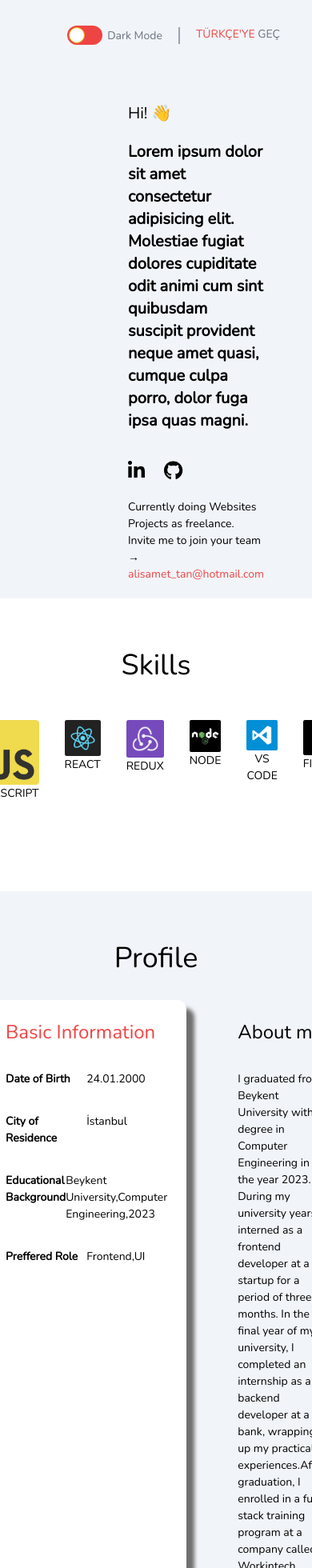
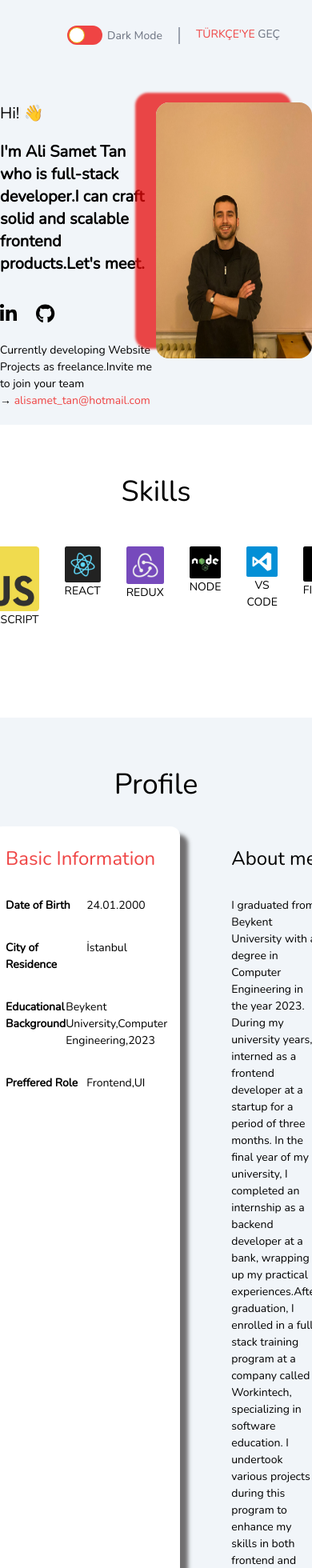
Before and after one commit to alisamettan/web-sayfam, a React (Vite) app: page / in a window 390 px wide. Shown: the top 1960 px of the page at 80% size. Built offline with nearby package versions, Linux system fonts and the light colour scheme; no server answers.

Commit message:
Language değişimi için context dosyası oluşturuldu ve responsive ayarlar yapıldı.

```diff
--- a/package.json
+++ b/package.json
@@ -14,6 +14,7 @@
     "@fortawesome/free-brands-svg-icons": "^6.5.1",
     "@fortawesome/free-solid-svg-icons": "^6.5.1",
     "@fortawesome/react-fontawesome": "^0.2.0",
+    "axios": "^1.6.7",
     "react": "^18.2.0",
     "react-dom": "^18.2.0"
   },
--- a/src/App.jsx
+++ b/src/App.jsx
@@ -1,11 +1,14 @@
 import DarkModeContextProvider from "./context/DarkModeContext";
+import LanguageContextProvider from "./context/LanguageContext";
 import Main from "./pages/Main";
 
 function App() {
   return (
-    <DarkModeContextProvider>
-      <Main />
-    </DarkModeContextProvider>
+    <LanguageContextProvider>
+      <DarkModeContextProvider>
+        <Main />
+      </DarkModeContextProvider>
+    </LanguageContextProvider>
   );
 }
 
--- a/src/Data/Data.js
+++ b/src/Data/Data.js
@@ -2,7 +2,7 @@ export const Data = {
   en: {
     about: {
       main: "I'm Ali Samet Tan who is full-stack developer.I can craft solid and scalable frontend products.Let's meet.",
-      join: "Currently doing Websites Projects as freelance.Invite me to join your team",
+      join: "Currently developing Website Projects as freelance.Invite me to join your team",
     },
     skills: [
       { img: "src/assets/logos/JavaScript-logo.png", skill: "JAVASCRIPT" },
@@ -72,8 +72,8 @@ export const Data = {
   },
   tr: {
     about: {
-      main: "Ben Ali Samet Tan, full-stack web geliştiriciyim. Sağlam ve ölçeklenebilir ön yüz ürünleri oluşturabilirim. Tanışmak ister misin!?",
-      join: "Şu anda serbest çalışan olarak web projeleri üzerinde çalışıyorum. Beni ekibinize katılmanız için davet edebilirsiniz.",
+      main: "Ben Ali Samet Tan, full-stack web geliştiricisiyim. Sağlam ve ölçeklenebilir ön yüz ürünleri oluşturabilirim. Tanışmak ister misiniz?",
+      join: "Şu anda serbest çalışan olarak web projeleri geliştiriyorum. Beni ekibinize katılmam için davet edebilirsiniz.",
     },
     skills: [
       { img: "src/assets/logos/JavaScript-logo.png", skill: "JAVASCRIPT" },
--- a/src/components/About.jsx
+++ b/src/components/About.jsx
@@ -1,17 +1,21 @@
 import { faGithub, faLinkedinIn } from "@fortawesome/free-brands-svg-icons";
 import { FontAwesomeIcon } from "@fortawesome/react-fontawesome";
+import { useContext, useEffect } from "react";
+import { LanguageContext } from "../context/LanguageContext";
+import axios from "axios";
 
 export default function About() {
+  const { currentData, setData, currentLang } = useContext(LanguageContext);
+  /*  useEffect(() => {
+    axios.get(`https://reqres.in/api/users?${currentLang}`).then((res) => {
+      setData(res.data);
+    });
+  }, [currentLang, setData]); */
   return (
-    <div className="pt-10 bg-slate-100 pb-5 flex flex-row justify-between gap-60 dark:bg-[_#2A262B]">
-      <div className="pl-40 flex flex-col gap-y-5 flex-1">
+    <div className="pt-10  bg-slate-100 pb-5 flex lg:flex-row justify-between  dark:bg-[_#2A262B] lg:pr-0 lg:gap-60 md:gap-28 md:mx-auto sm:gap-44 sm:px-12">
+      <div className="lg:pl-40 flex flex-col gap-y-5 flex-1 sm:mx-auto ">
         <h1 className="text-xl ">Hi! 👋</h1>
-        <p className="text-xl font-semibold">
-          Lorem ipsum dolor sit amet consectetur adipisicing elit. Molestiae
-          fugiat dolores cupiditate odit animi cum sint quibusdam suscipit
-          provident neque amet quasi, cumque culpa porro, dolor fuga ipsa quas
-          magni.
-        </p>
+        <p className="text-xl font-semibold">{currentData.about.main}</p>
         <div className="flex gap-6 pt-4">
           <a href="https://www.linkedin.com/in/alisamettan/">
             <FontAwesomeIcon className="text-2xl" icon={faLinkedinIn} />
@@ -21,12 +25,11 @@ export default function About() {
           </a>
         </div>
         <p>
-          Currently doing Websites Projects as freelance.<br></br>Invite me to
-          join your team →{" "}
-          <a className="text-red-500">alisamet_tan@hotmail.com</a>{" "}
+          {currentData.about.join} <br></br> →{"   "}
+          <a className="text-red-500">alisamet_tan@hotmail.com</a>
         </p>
       </div>
-      <div className="flex-1">
+      <div className="flex-1 lg:block sm:hidden">
         <img
           className="h-80 rounded-2xl shadow-[-26px_-12px_3px_0px_rgba(230,10,10,0.75)]"
           src="src/assets/pics/IMG_1304.jpg"
--- a/src/components/Footer.jsx
+++ b/src/components/Footer.jsx
@@ -1,13 +1,23 @@
+import { useContext, useEffect } from "react";
 import { Data } from "../Data/Data";
+import { LanguageContext } from "../context/LanguageContext";
+import axios from "axios";
 
 export default function Footer() {
+  const { currentData, setData, currentLang } = useContext(LanguageContext);
+  /*  useEffect(() => {
+    axios.get(`https://reqres.in/api/users?${currentLang}`).then((res) => {
+      setData(res.data);
+      console.log(res.data);
+    });
+  }, [currentLang, setData]); */
   return (
-    <div className="py-32 flex flex-row justify-center gap-20 dark:bg-[_#484148]">
-      <p className="text-3xl">{Data.en.footer.text}</p>
+    <div className="py-32 flex lg:flex-row justify-center gap-20 dark:bg-[_#484148] md:flex-col md:items-center sm:flex-col sm:items-center">
+      <p className="text-3xl">{currentData.footer.text}</p>
       <div>
-        {Data.en.footer.social.map((item) => {
+        {currentData.footer.social.map((item, index) => {
           return (
-            <div className="flex flex-col text-lg">
+            <div key={index} className="flex flex-col text-lg">
               <a>{item}</a>
             </div>
           );
--- a/src/components/Header.jsx
+++ b/src/components/Header.jsx
@@ -1,8 +1,10 @@
 import { useContext } from "react";
 import { DarkModeContext } from "../context/DarkModeContext";
+import { LanguageContext } from "../context/LanguageContext";
 
 export default function Header() {
   const { toggleDarkMode, darkMode } = useContext(DarkModeContext);
+  const { languageSwitcher } = useContext(LanguageContext);
   return (
     <div className="py-8 flex justify-end pr-10 bg-slate-100 dark:bg-[_#2A262B] ">
       <label className="relative inline-flex items-center cursor-pointer">
@@ -19,8 +21,14 @@ export default function Header() {
           {darkMode ? "Light Mode" : "Dark Mode"}
         </span>
       </label>
-      <span className="pl-5 font-medium text-gray-500">
-        <a className="text-red-500">TÜRKÇE'YE</a> GEÇ
+      <span className="ml-5 font-medium text-gray-500">
+        <a
+          onClick={languageSwitcher}
+          className="text-red-500 cursor-pointer hover:text-red-700"
+        >
+          TÜRKÇE'YE
+        </a>{" "}
+        GEÇ
       </span>
     </div>
   );
--- a/src/components/Profile.jsx
+++ b/src/components/Profile.jsx
@@ -1,16 +1,25 @@
+import { useContext, useEffect } from "react";
 import { Data } from "../Data/Data";
+import { LanguageContext } from "../context/LanguageContext";
+import axios from "axios";
 
 export default function Profile() {
+  const { currentData, setData, currentLang } = useContext(LanguageContext);
+  /* useEffect(() => {
+    axios.get(`https://reqres.in/api/users?${currentLang}`).then((res) => {
+      setData(res.data);
+    });
+  }, [currentLang, setData]); */
   return (
     <div className=" bg-slate-100 py-16 flex justify-center flex-col items-center dark:bg-[_#2A262B]">
       <h1 className="text-4xl">Profile</h1>
-      <div className="flex flex-row justify-between mt-8 gap-16 mx-28">
-        <div className="p-6 bg-white mb-5 flex gap-8 flex-col flex-1 dark:bg-[_#525252] rounded-xl shadow-[10px_10px_5px_0px_rgba(69,65,65,0.75)]">
-          <h1 className="text-2xl text-red-500">{Data.en.profile.title}</h1>
+      <div className="flex lg:flex-row justify-between mt-8 gap-16 mx-56 sm:flex-col md:flex-col">
+        <div className="py-6 px-4 bg-white mb-5 flex gap-8 flex-col flex-1 dark:bg-[_#525252] rounded-xl shadow-[10px_10px_5px_0px_rgba(69,65,65,0.75)]">
+          <h1 className="text-2xl text-red-500">{currentData.profile.title}</h1>
 
-          {Data.en.profile.section.map((section) => {
+          {currentData.profile.section.map((section, index) => {
             return (
-              <div className="flex flex-row">
+              <div key={index} className="flex flex-row md:flex-wrap">
                 <div className="flex flex-1">
                   <h1 className="font-black">{section.title}</h1>
                 </div>
@@ -22,8 +31,8 @@ export default function Profile() {
           })}
         </div>
         <div className="flex flex-1 flex-col gap-8 pt-6">
-          <h1 className="text-2xl">{Data.en.profile.abouttitle}</h1>
-          <p>{Data.en.profile.about}</p>
+          <h1 className="text-2xl">{currentData.profile.abouttitle}</h1>
+          <p>{currentData.profile.about}</p>
         </div>
       </div>
     </div>
--- a/src/components/Projects.jsx
+++ b/src/components/Projects.jsx
@@ -1,9 +1,19 @@
-import { useContext } from "react";
+import { useContext, useEffect } from "react";
 import { Data } from "../Data/Data";
 import { DarkModeContext } from "../context/DarkModeContext";
+import { LanguageContext } from "../context/LanguageContext";
+import axios from "axios";
 
 export default function Projects() {
+  const { currentData, setData, currentLang } = useContext(LanguageContext);
   const { darkMode } = useContext(DarkModeContext);
+
+  /* useEffect(() => {
+    axios.get(`https://reqres.in/api/users?${currentLang}`).then((res) => {
+      setData(res.data);
+      console.log(res.data);
+    });
+  }, [currentLang, setData]); */
 
   return (
     <div className="bg-white dark:bg-[_#484148]">
@@ -11,8 +21,8 @@ export default function Projects() {
         <h1 className="text-3xl font-medium text-center pt-20 pb-16">
           Projects
         </h1>
-        <div className="flex flex-row gap-14 mx-8 text-black">
-          {Data.en.projects.map((project, index) => {
+        <div className="flex lg:flex-row gap-14 mx-8 text-black md:flex-col md:justify-center sm:flex-col">
+          {currentData.projects.map((project, index) => {
             return (
               <div
                 key={index}
@@ -48,11 +58,14 @@ export default function Projects() {
                 </div>
                 <div className="flex flex-col items-center">
                   <img
-                    className="w-72 h-64 absolute top-[_345px] "
+                    className="w-72 h-64 absolute lg:top-[_345px] sm:hidden md:hidden lg:block"
                     src="src/assets/pics/pc-img.png"
                     alt=""
                   />
-                  <img src={project.img} className="rounded-md w-52 h-36" />
+                  <img
+                    src={project.img}
+                    className="rounded-md lg:w-52 h-36 sm:w-72"
+                  />
                 </div>
               </div>
             );
--- a/src/components/Skills.jsx
+++ b/src/components/Skills.jsx
@@ -2,7 +2,7 @@ import { Data } from "../Data/Data";
 
 export default function Skills() {
   return (
-    <div className="flex flex-col justify-center items-center gap-12 pt-16 pb-28 dark:bg-[_#484148]">
+    <div className="flex flex-col justify-center items-center gap-12 pt-16 pb-28 dark:bg-[_#484148] sm:px-36">
       <h1 className="text-4xl">Skills</h1>
       <div className="flex gap-8">
         {Data.en.skills.map((skill, index) => {
--- /dev/null
+++ b/src/context/LanguageContext.jsx
@@ -0,0 +1,34 @@
+import { createContext, useEffect, useState } from "react";
+import { Data } from "../Data/Data";
+import axios from "axios";
+
+export const LanguageContext = createContext();
+
+export default function LanguageContextProvider({ children }) {
+  const initialLang = "en";
+  const [currentLang, setCurrentLang] = useState(initialLang);
+  const [currentData, setCurrentData] = useState(Data[currentLang]);
+
+  useEffect(() => {
+    axios
+      .post(`https://reqres.in/api/users?${currentLang}`, currentData)
+      .then((res) => {
+        console.log(currentData);
+        setCurrentData(res.data);
+
+        console.log(currentLang);
+      });
+  }, [currentLang]);
+
+  function languageSwitcher() {
+    setCurrentLang(currentLang == "en" ? "tr" : "en");
+  }
+
+  return (
+    <LanguageContext.Provider
+      value={{ currentData, languageSwitcher, currentLang }}
+    >
+      {children}
+    </LanguageContext.Provider>
+  );
+}
```
Also changed, not shown: 1 other file (tests, documents, lock files or other folders).
